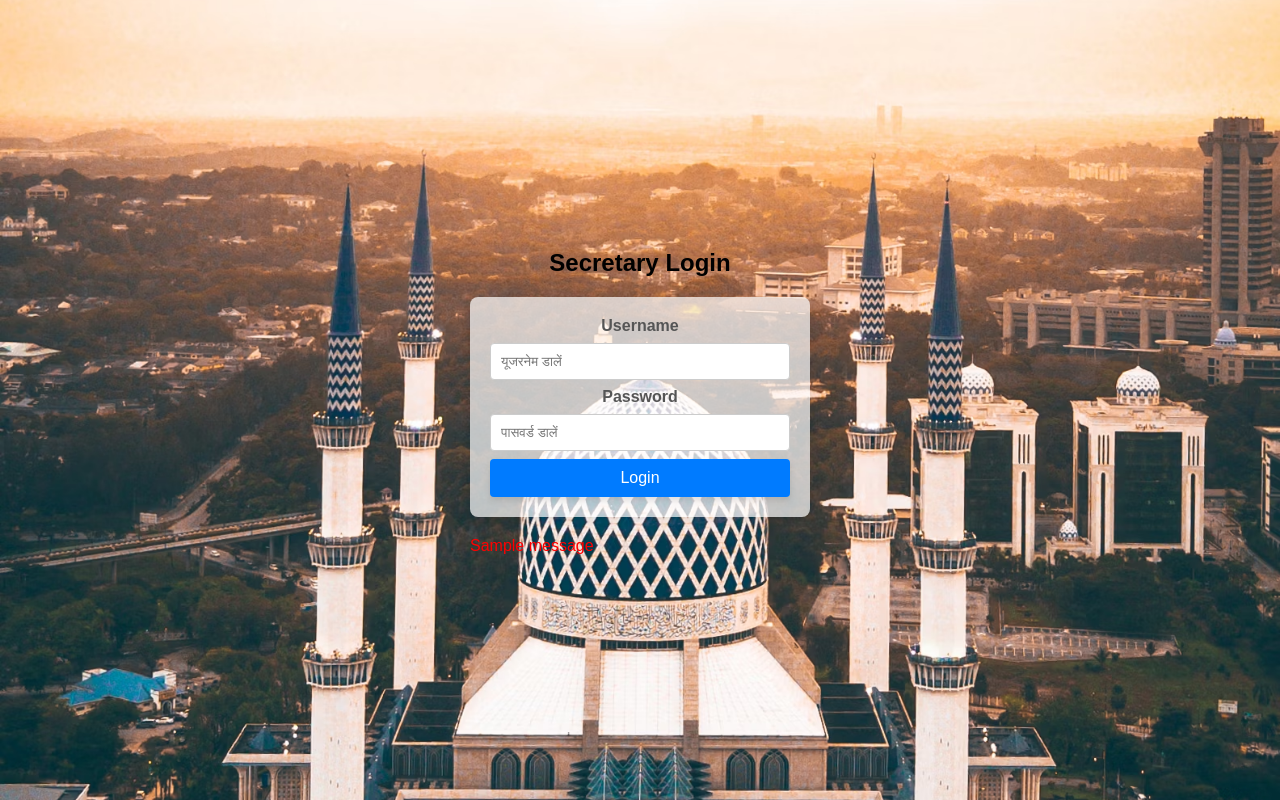
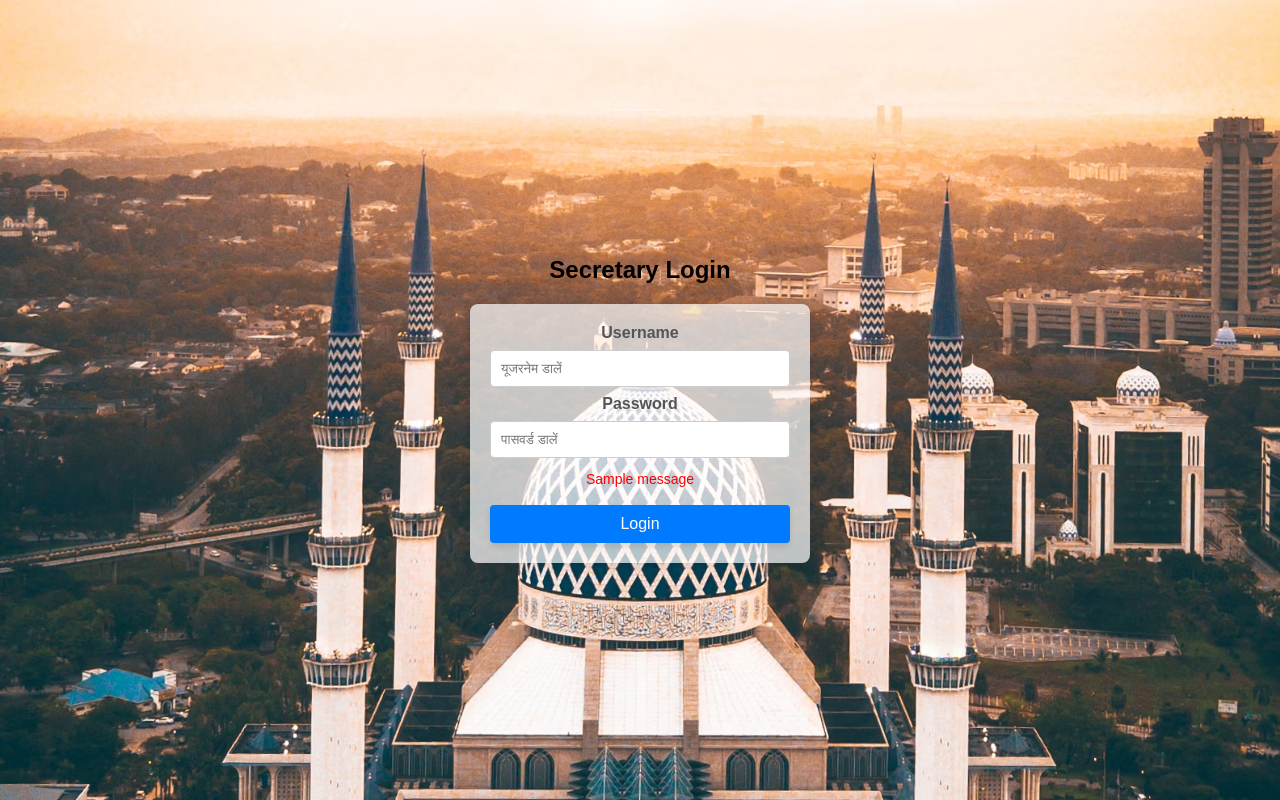
Before and after one commit to ajaj123-debug/Mosque-fund-management-system, a Django app: page /manager/login/ in a window 1280 px wide. Run offline with Django 5.2, Linux system fonts and the light colour scheme; one stand-in notice (Sample message) is shown.

Commit message:
last commit

```diff
--- a/community_fund/templates/manager_login.html
+++ b/community_fund/templates/manager_login.html
@@ -22,13 +22,12 @@
         }
 
         h2 {
-            color: black; /* Adjusted text color to contrast with the dark background */
+            color: black;
             margin-bottom: 20px;
             text-align: center;
         }
 
         form {
-            background-color: #ffffff;
             background-color: rgba(255, 255, 255, 0.7);
             border-radius: 8px;
             box-shadow: 0 2px 10px rgba(0, 0, 0, 0.1);
@@ -78,21 +77,17 @@
             transform: translateY(-2px);
         }
 
-        ul {
-            list-style-type: none;
-            padding: 0;
-            margin-top: 20px;
-        }
-
-        li {
-            color: red; /* Change color as needed */
+        .error-message {
+            color: red;
+            font-size: 14px;
+            margin-top: 5px;
         }
     </style>
 </head>
 <body>
     <div>
-        <h2>Secretary Login</h2> <!-- Moved heading above the form -->
-        <form method="POST"action="{% url 'login' %}">
+        <h2>Secretary Login</h2>
+        <form method="POST" action="{% url 'manager_login' %}">
             {% csrf_token %}
             <input type="hidden" name="next" value="{{ request.GET.next|default:'/add_transaction/' }}">
             <label for="username">Username</label>
@@ -100,16 +95,14 @@
             <br>
             <label for="password">Password</label>
             <input type="password" id="password" name="password" placeholder="पासवर्ड डालें" required>
+            {% if messages %}
+                {% for message in messages %}
+                    <div class="error-message">{{ message }}</div>
+                {% endfor %}
+            {% endif %}
             <br>
             <button type="submit">Login</button>
         </form>
-        {% if messages %}
-            <ul>
-                {% for message in messages %}
-                    <li>{{ message }}</li>
-                {% endfor %}
-            </ul>
-        {% endif %}
     </div>
 </body>
 </html>
--- a/community_fund/views.py
+++ b/community_fund/views.py
@@ -333,7 +333,7 @@ def manager_login(request):
             login(request)
             return redirect('add_transaction')  # Redirect to the add_transaction view
         else:
-            messages.error(request, 'Invalid username or password.')
+            messages.error(request, 'Allah se Daro')
 
     return render(request, 'manager_login.html')
 
```
